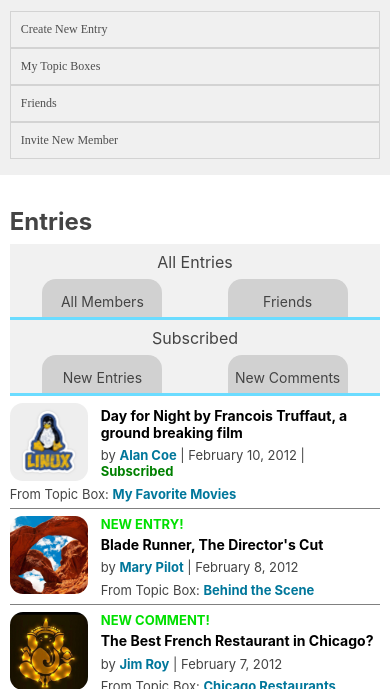
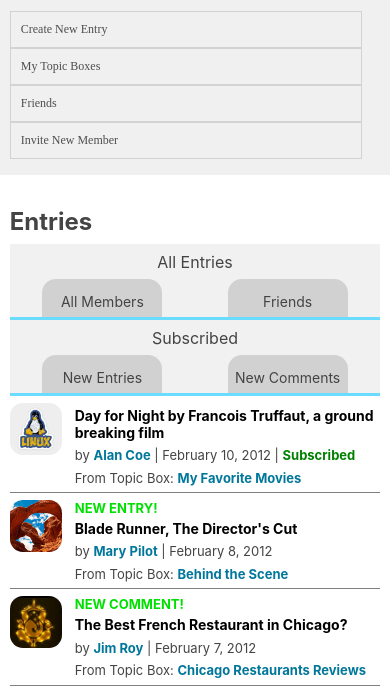
Before and after one commit to UdeshyaDhungana/CSS_Practice, a plain HTML site: page index.html in a window 390 px wide. Shown: the part 92-781 px from the top of the page. Drawn offline with Linux system fonts and the light colour scheme.

Commit message:
fixed mobile view

```diff
--- a/index.html
+++ b/index.html
@@ -87,41 +87,52 @@
             <article>
                 <div class="news">
                     <img src="tux.jpg" alt="White guy">
+                    <div class="deails">
                     <h4><a href="#">Day for Night by Francois Truffaut, a ground breaking film</a></h4>
                     <p>by <a href="#" class="links">Alan Coe</a> | <time datetime="2012-02-10">February 10, 2012</time>
                         | <a href="#" class="sub">Subscribed</a></p>
                     <p>From Topic Box: <a href="#" class="links">My Favorite Movies</a></p>
+                    </div>
                 </div>
                 <div class="news">
                     <img src="canyon.jpg" alt="Beautiful Girl">
+                    <div class="details">
                     <a href="#" class="new-update-green">NEW ENTRY!</a>
                     <h4><a href="#">Blade Runner, The Director's Cut</a></h4>
                     <p>by <a href="#" class="links">Mary Pilot</a> | <time datetime="2012-02-08">February 8, 2012</time>
                     </p>
                     <p>From Topic Box: <a href="#" class="links">Behind the Scene</a></p>
+                    </div>
+
                 </div>
                 <div class="news">
                     <img src="ganesh.jpg" alt="A cute couple">
+                    <div class="detai">
                     <a href="#" class="new-update-green">NEW COMMENT!</a>
                     <h4><a href="#">The Best French Restaurant in Chicago?</a></h4>
                     <p>by <a href="#" class="links">Jim Roy</a> | <time datetime="2012-02-07">February 7, 2012</time>
                     </p>
                     <p>From Topic Box: <a href="#" class="links">Chicago Restaurants Reviews</a></p>
+                    </div>
                 </div>
                 <div class="news">
                     <img src="golden-gate.jpg" alt="Old guy, looks kinda like Keaneu Reevs">
+                    <div class="details">
                     <h4><a href="#">The Meaning of Night. Dark Book but incredibly well written.</a></h4>
                     <p>by <a href="#" class="links">John-Peter Moise</a> | <time datetime="2012-02-17">February 17,
                             2012</time> | <a href="#" class="sub">Subscribed</a></p>
                     <p>From Topic Box: <a href="#" class="links">Books Read & Books to Read</a></p>
+                    </div>
                 </div>
                 <div class="news">
                     <img src="sunset.jpeg" alt="Girl">
+                    <div class="details">
                     <p><a href="#" class="new-update-red">TOPIC BOX INVITE</a></p>
                     <p><a href="#">Pea Pesto</a></p>
                     <p>by <a href="#" class="links">Marianne Gig</a> | <time datetime="2012-02-06">February 6,
                             2012</time></p>
                     <p>From Topic Box: <a href="#" class="links">Favorite Recipies</a></p>
+                    </div>
                 </div>
             </article>
         </section>
--- a/style.css
+++ b/style.css
@@ -210,10 +210,10 @@ article {
 .news {
     border-bottom: 1px solid rgb(128, 128, 128);
     padding: 0.5em 0;
+    display: flex;
 }
 
 .news img {
-    float: left;
     width: 7em;
     border-radius: 1em;
     margin-right: 1em;
@@ -305,7 +305,7 @@ footer li {
         display: none;
     }
     nav .left{
-        width: 100%;
+        width: 95%;
         margin: auto;
 
     }
@@ -313,7 +313,8 @@ footer li {
         padding: 0;
     }
     .news img{
-        width: 6em;
+        width: 4em;
+        height: 4em;
     }
 
     .right-aside{
```
